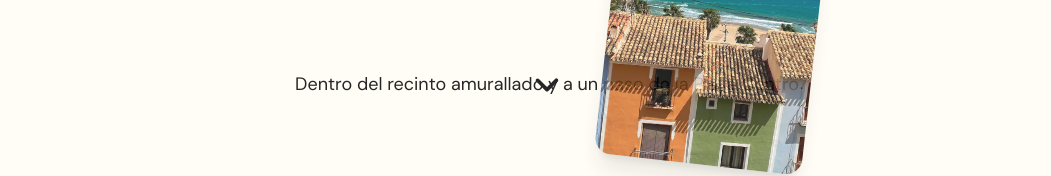
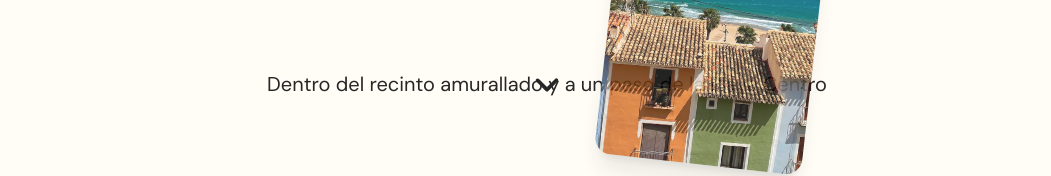
Before and after one commit to JaumeEsquerdo/costera-n1, a Next.js app in the folder costera-n1/: page /contacto in a window 1280 px wide. Shown: the part 606-782 px from the top of the page, without its empty margins (93-1144 px from the left). Built offline with nearby package versions, Linux system fonts and the light colour scheme.

Commit message:
Update page.jsx

```diff
--- a/costera-n1/app/[locale]/page.jsx
+++ b/costera-n1/app/[locale]/page.jsx
@@ -142,7 +142,7 @@ export default function Home() {
                   animate="open"
                   exit={showText ? "closed" : "open"}
                 >
-                  <h2 className="relative text-sm lg:text-lg text-center 2xl:text-2xl text-neutral-800">
+                  <h2 className="relative text-sm lg:text-lg text-center xl:text-xl 2xl:text-2xl text-neutral-800">
                     {textsHero.location_info}
                   </h2>
                   <FontAwesomeIcon
```
